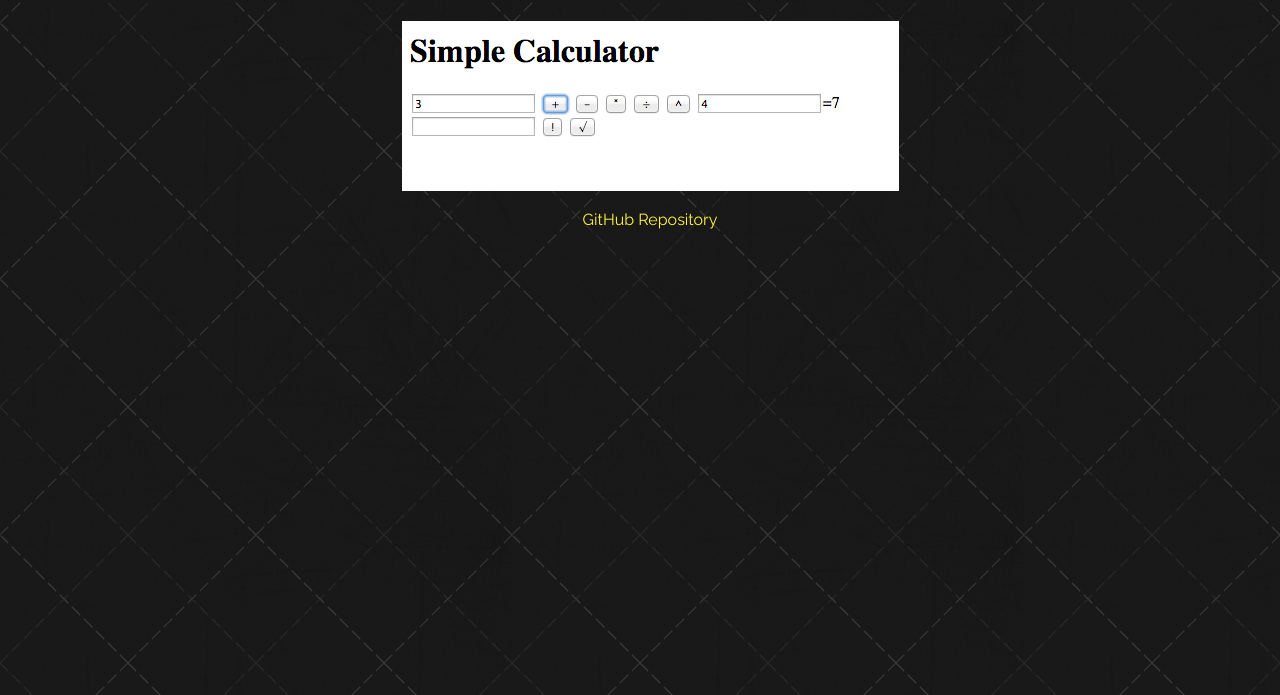
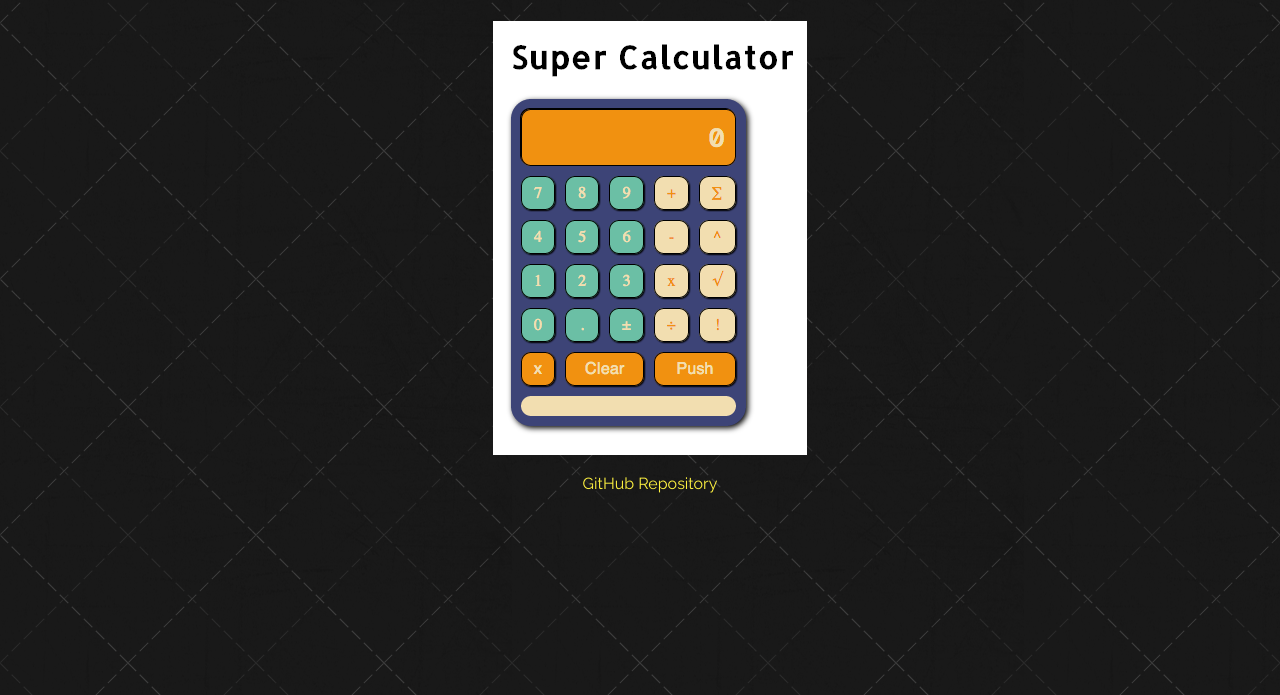
Before and after one commit to amberagard/amberagard.github.io, a plain HTML site: page index.html in a window 1280 px wide. Shown: the part 105-800 px from the top of the page. Drawn offline with Linux system fonts and the light colour scheme.

Commit message:
added super calc

```diff
--- a/index.html
+++ b/index.html
@@ -8,13 +8,14 @@
       </head>
       <body>
           <h1>Amber Agard's Portfolio</h1>
+
           <div>
-              <a href="http://portfolio.amberagard.com/simple-calc/" target="_blank">
-                  <img src="images/simple-calc.png">
+              <a href="http://portfolio.amberagard.com/super-calc/" target="_blank">
+                  <img src="images/supercalc.png">
               </a>
           </div>
 
-          <a href="https://github.com/amberagard/simple-calc" target="_blank" class="repo">GitHub Repository</a>
+          <a href="https://github.com/amberagard/super-calc" target="_blank" class="repo">GitHub Repository</a>
 
           <div class="icon">
 			  <a href="http://twitter.com/amberagard" target="blank" class="icon-twitter"></a>
```
Also changed, not shown: images/supercalc.png (added).
